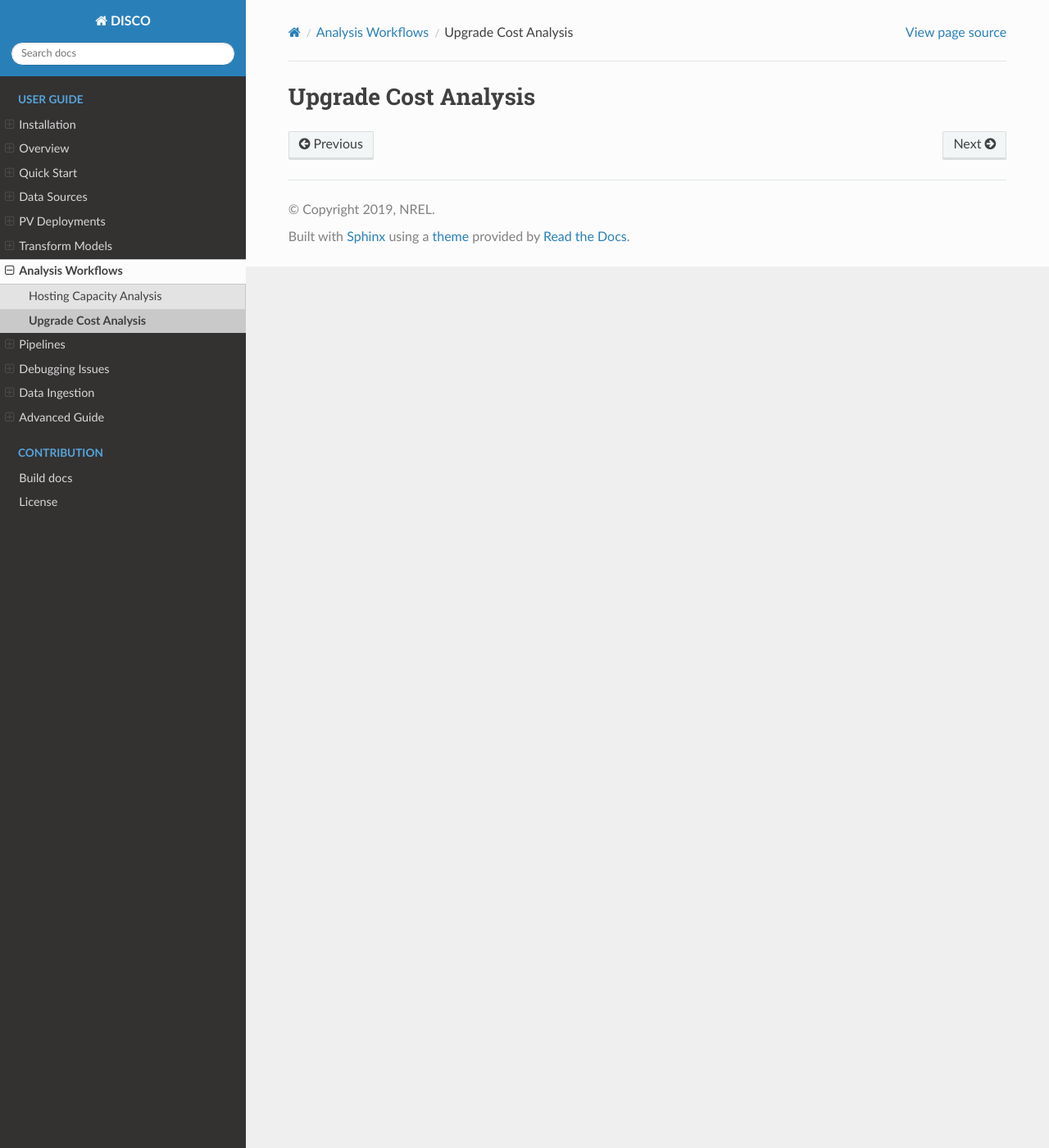
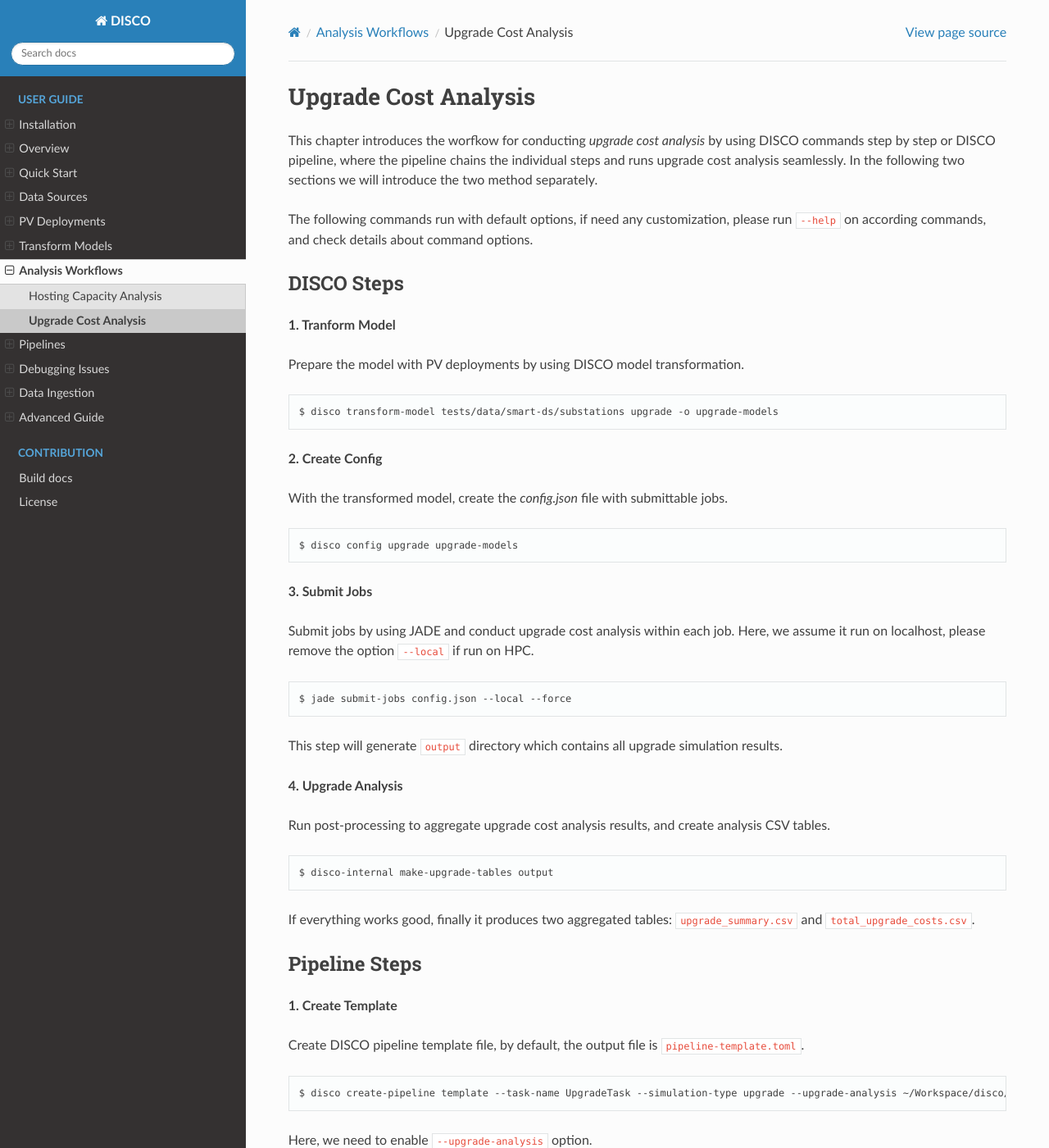
Before and after one commit to NREL/disco, a Sphinx documentation site: the page built from docs/source/analysis-workflows/upgrade-cost-analysis.rst, in a window 1280 px wide and 1400 px high. Shown: the whole window at 82% size. Built offline with Sphinx 7.4.7 and the Read the Docs theme 2.0.0, drawn with Linux system fonts in a browser that asks for light colours; some of the changed text lies outside the part shown.

Commit message:
Update upgrade cost analysis workflow

```diff
--- a/docs/source/analysis-workflows/upgrade-cost-analysis.rst
+++ b/docs/source/analysis-workflows/upgrade-cost-analysis.rst
@@ -1,2 +1,85 @@
 Upgrade Cost Analysis
 =====================
+
+This chapter introduces the worfkow for conducting *upgrade cost analysis* by using DISCO commands
+step by step or DISCO pipeline, where the pipeline chains the individual steps and runs upgrade cost
+analysis seamlessly. In the following two sections we will introduce the two method separately.
+
+The following commands run with default options, if need any customization, please run ``--help`` on
+according commands, and check details about command options.
+
+DISCO Steps
+-----------
+
+**1. Tranform Model**
+
+Prepare the model with PV deployments by using DISCO model transformation.
+
+.. code-block:: bash
+
+    $ disco transform-model tests/data/smart-ds/substations upgrade -o upgrade-models
+
+
+**2. Create Config**
+
+With the transformed model, create the `config.json` file with submittable jobs.
+
+.. code-block:: bash
+
+    $ disco config upgrade upgrade-models
+
+**3. Submit Jobs**
+
+Submit jobs by using JADE and conduct upgrade cost analysis within each job. Here, we assume
+it run on localhost, please remove the option ``--local`` if run on HPC.
+
+.. code-block:: bash
+
+    $ jade submit-jobs config.json --local --force
+
+This step will generate ``output`` directory which contains all upgrade simulation results.
+
+**4. Upgrade Analysis**
+
+Run post-processing to aggregate upgrade cost analysis results, and create analysis CSV tables.
+
+.. code-block:: bash
+
+    $ disco-internal make-upgrade-tables output
+
+If everything works good, finally it produces two aggregated tables: ``upgrade_summary.csv`` and
+``total_upgrade_costs.csv``.
+
+
+Pipeline Steps
+--------------
+
+**1. Create Template**
+
+Create DISCO pipeline template file, by default, the output file is ``pipeline-template.toml``.
+
+.. code-block:: bash
+
+    $ disco create-pipeline template --task-name UpgradeTask --simulation-type upgrade --upgrade-analysis ~/Workspace/disco/tests/data/smart-ds/substations
+
+Here, we need to enable ``--upgrade-analysis`` option.
+
+**2. Config Pipeline**
+
+Update the pipeline template file for customization if need, the create the pipeline config file
+named ``pipeline.json``.
+
+.. code-block:: bash
+
+    $ disco create-pipeline config pipeline-template.toml
+
+
+**3. Submit Pipeline**
+
+Submit the pipeline by using JADE,
+
+.. code-block:: bash
+
+    $ jade pipeline submit pipeline.json
+
+If everything runs good, then it produces same aggregated upgrade tables in ``output-stage1``.
```
